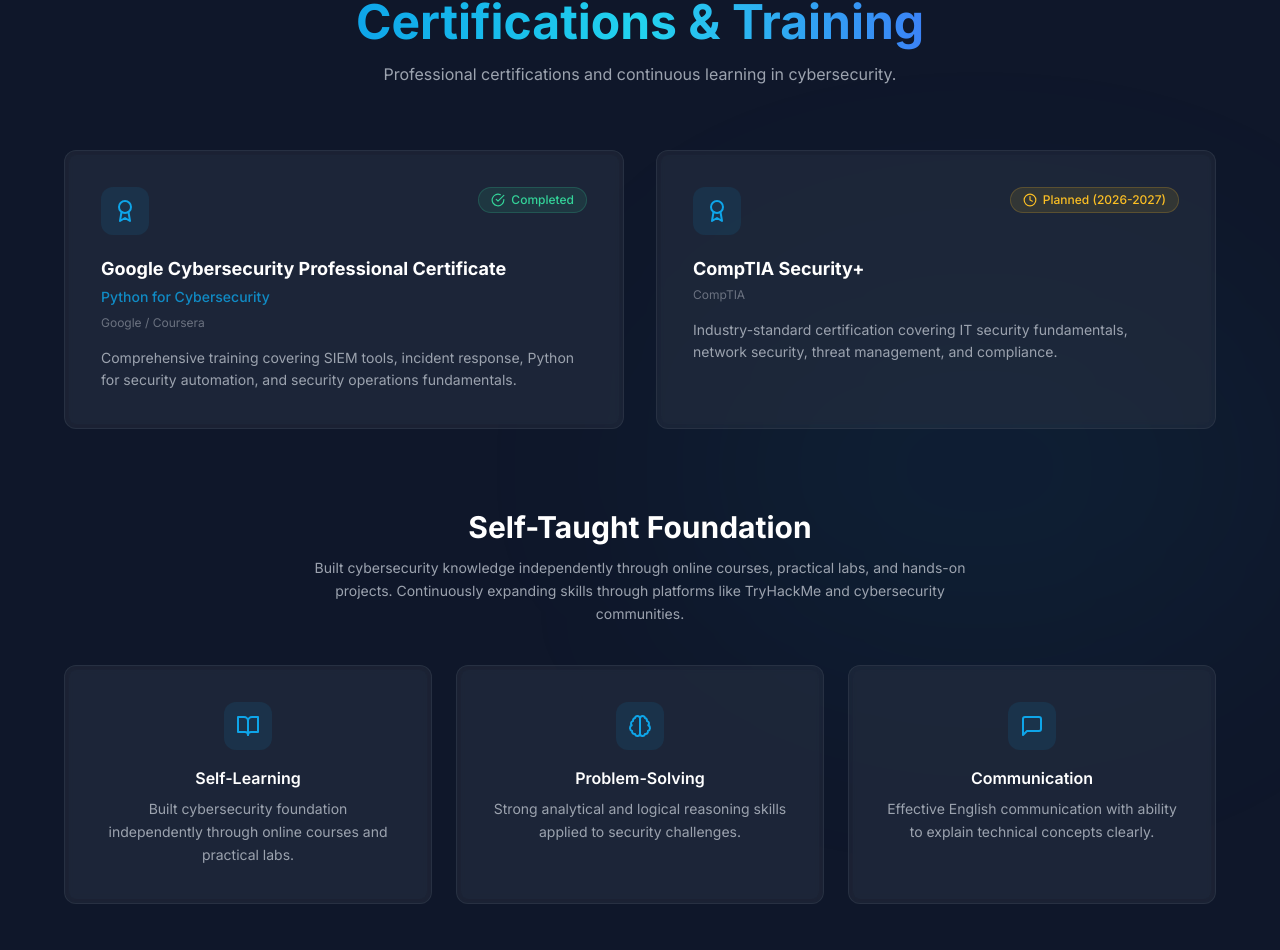
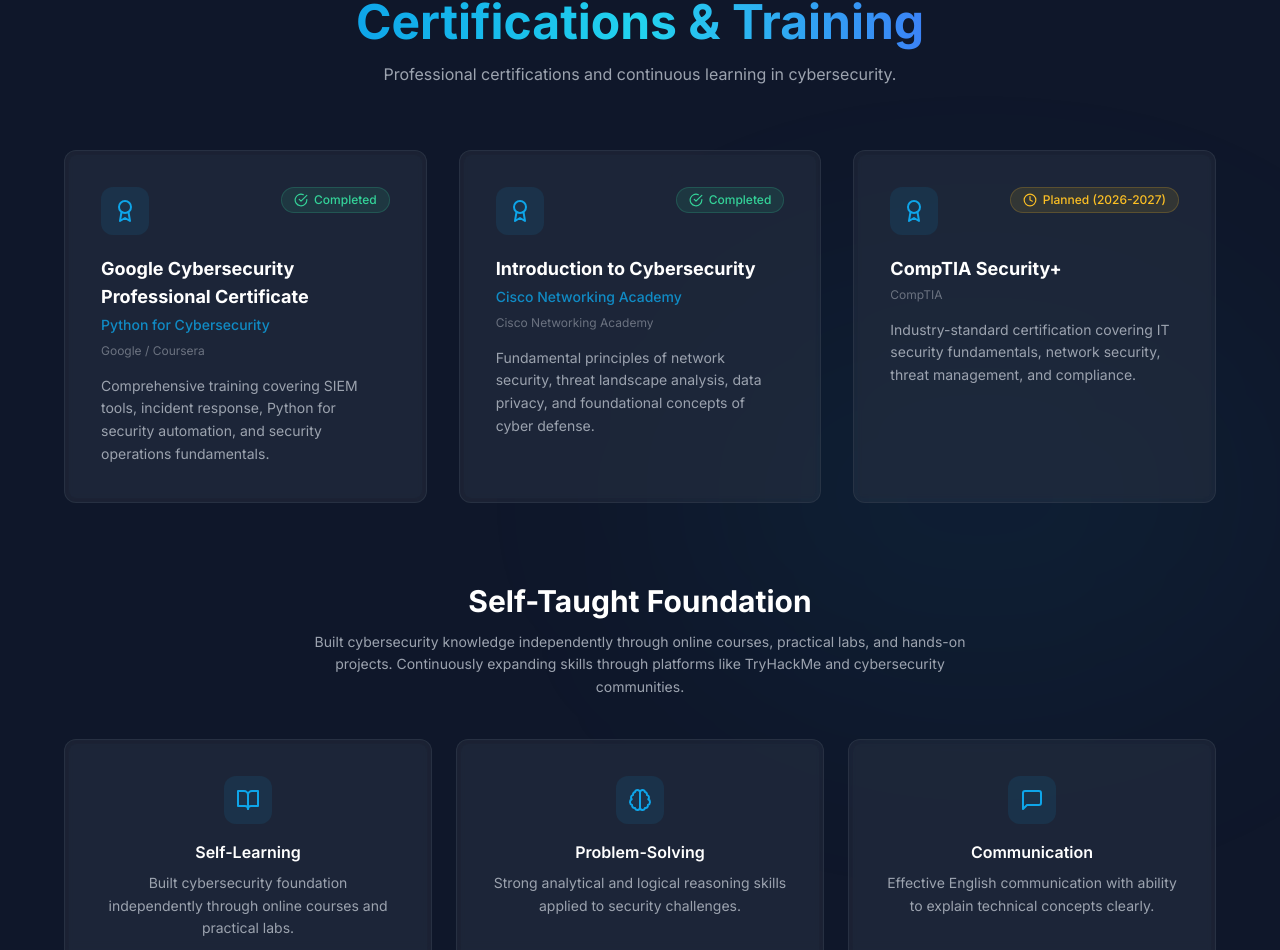
Before and after one commit to vivek696969/portfolio, a Next.js app: page / in a window 1280 px wide. Shown: the part 3618-4568 px from the top of the page. Built offline with nearby package versions, Linux system fonts and the light colour scheme.

Commit message:
feat: add Cisco Networking Academy Introduction to Cybersecurity certification

```diff
--- a/src/components/Certifications.tsx
+++ b/src/components/Certifications.tsx
@@ -36,6 +36,18 @@
     iconColor: 'text-emerald-400',
     description:
       'Comprehensive training covering SIEM tools, incident response, Python for security automation, and security operations fundamentals.',
+  },
+  {
+    title: 'Introduction to Cybersecurity',
+    subtitle: 'Cisco Networking Academy',
+    issuer: 'Cisco Networking Academy',
+    status: 'Completed',
+    statusColor: 'text-emerald-400',
+    badgeBg: 'bg-emerald-400/10 border-emerald-400/20',
+    StatusIcon: CheckCircle,
+    iconColor: 'text-emerald-400',
+    description:
+      'Fundamental principles of network security, threat landscape analysis, data privacy, and foundational concepts of cyber defense.',
   },
   {
     title: 'CompTIA Security+',
@@ -105,7 +117,7 @@
           initial="hidden"
           whileInView="visible"
           viewport={{ once: true, margin: '-60px' }}
-          className="mb-20 grid gap-8 md:grid-cols-2"
+          className="mb-20 grid gap-8 md:grid-cols-2 lg:grid-cols-3"
         >
           {certifications.map((cert) => {
             const { StatusIcon } = cert;
```
